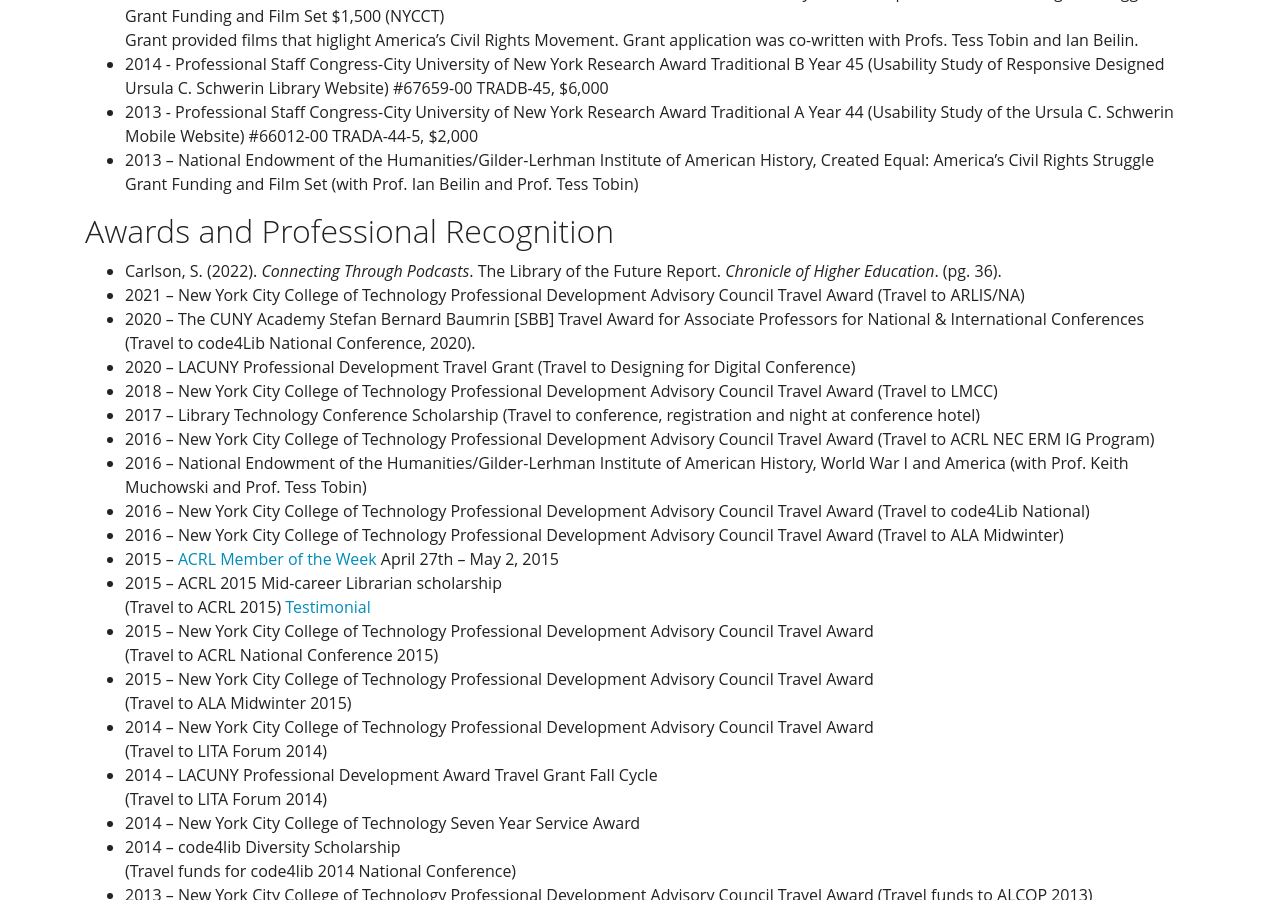
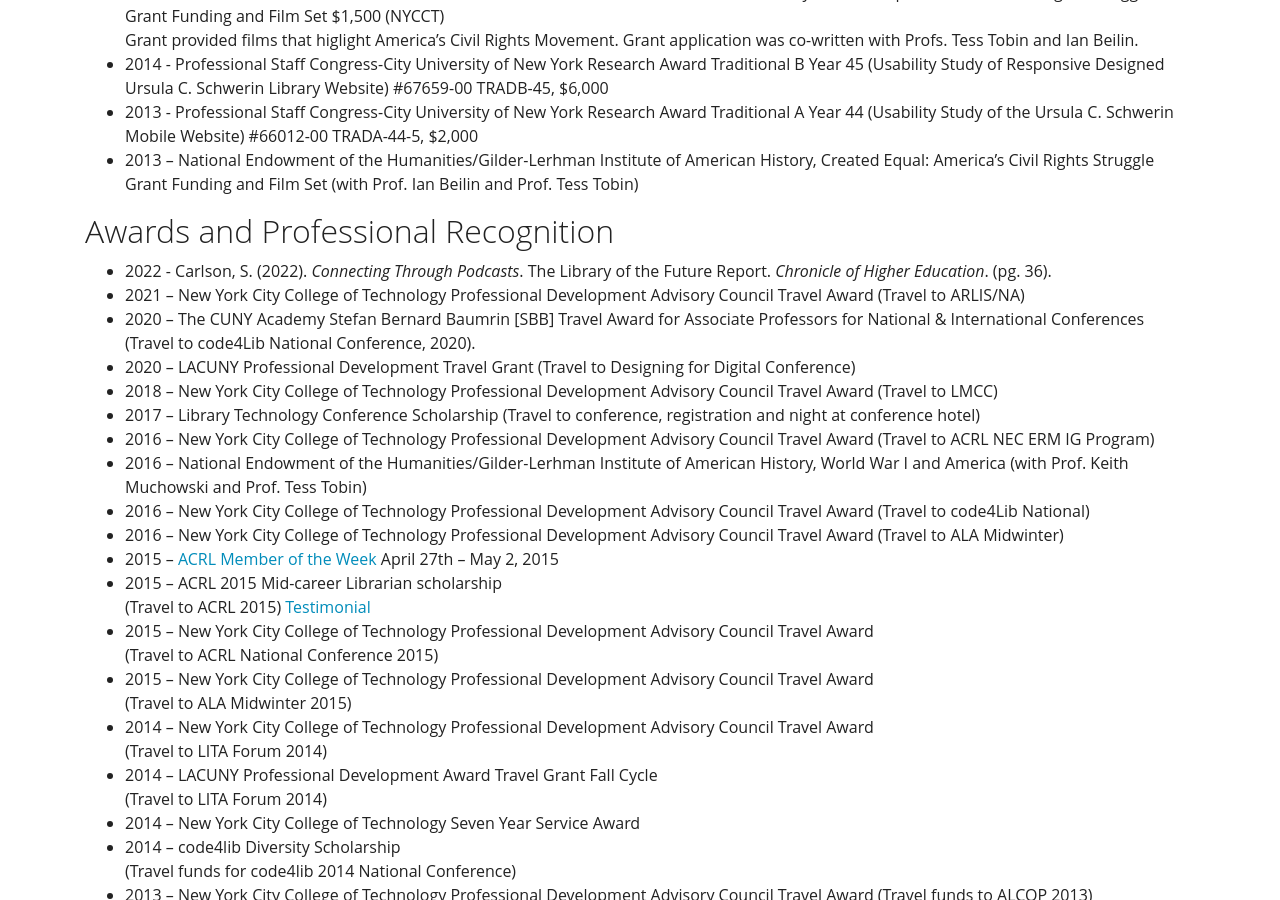
Before and after one commit to KentuckyFriedTofu/kentuckyfriedtofu.github.io.bak2, a Jekyll site: the page built from cv.md, in a window 1280 px wide and 900 px high, scrolled down 6109 px. Built offline with Jekyll 4.4.1, drawn with Linux system fonts in a browser that asks for light colours.

Commit message:
Update cv.md

```diff
--- a/cv.md
+++ b/cv.md
@@ -198,7 +198,7 @@ Grant provided films that higlight America's Civil Rights Movement. Grant applic
 
 ## Awards and Professional Recognition
 
-* Carlson, S. (2022). *Connecting Through Podcasts*. The Library of the Future Report. *Chronicle of Higher Education*. (pg. 36).
+* 2022 - Carlson, S. (2022). *Connecting Through Podcasts*. The Library of the Future Report. *Chronicle of Higher Education*. (pg. 36).
 * 2021 – New York City College of Technology Professional Development Advisory Council Travel Award (Travel to ARLIS/NA)<br>
 * 2020 – The CUNY Academy Stefan Bernard Baumrin [SBB] Travel Award for Associate Professors for National & International Conferences (Travel to code4Lib National Conference, 2020).<br>
 * 2020 – LACUNY Professional Development Travel Grant (Travel to Designing for Digital Conference)<br>
```
